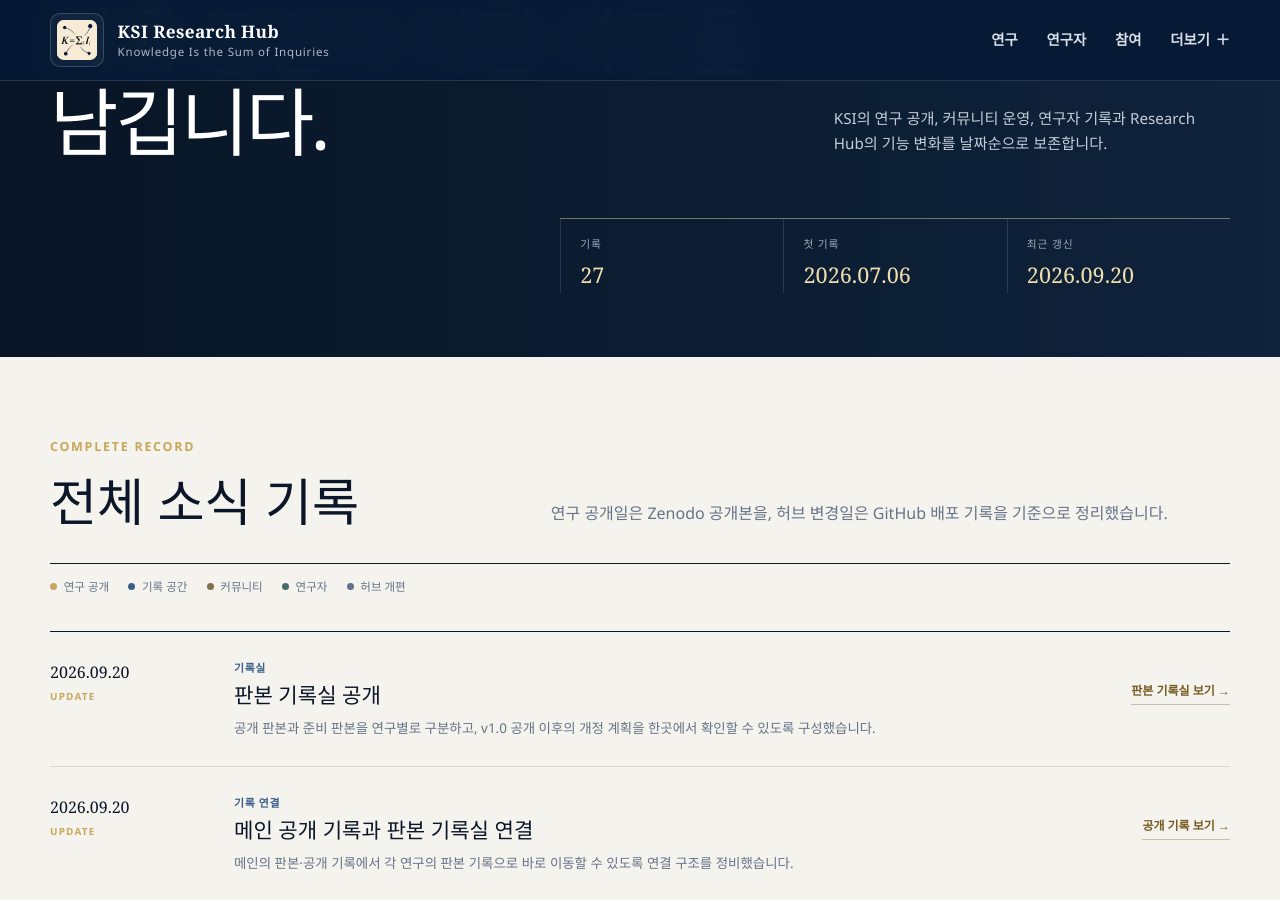
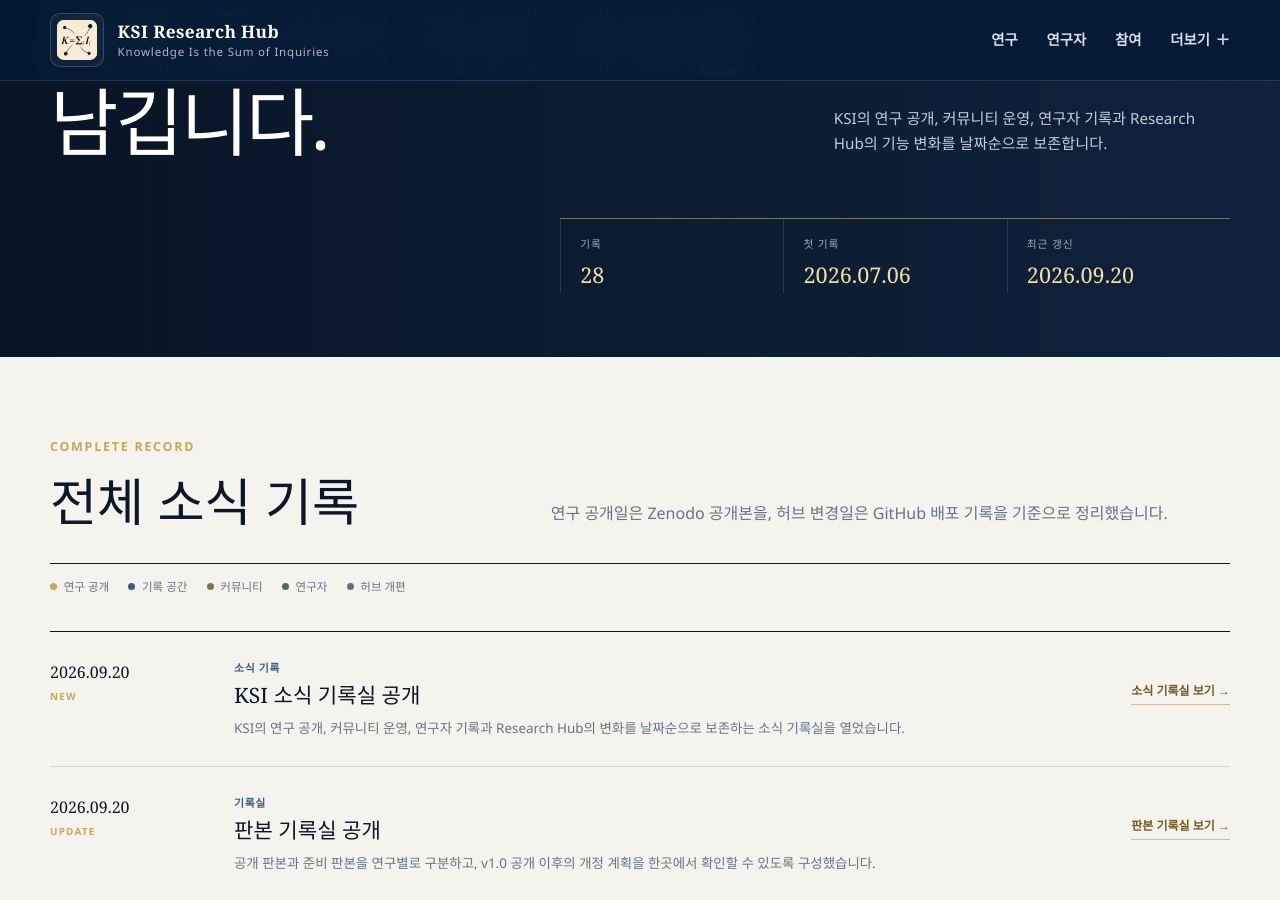
Before and after one commit to SunhoYoon-Hub/KSI-Research-Hub, a Jekyll site: the page built from docs/bulletin.md, in a window 1280 px wide and 900 px high, scrolled down 284 px. Built offline with Jekyll 4.4.1, drawn with Linux system fonts in a browser that asks for light colours.

```diff
--- a/docs/_data/bulletins.yml
+++ b/docs/_data/bulletins.yml
@@ -1,3 +1,14 @@
+- date: "2026-09-20"
+  date_label: "2026.09.20"
+  category: archive
+  category_label: "소식 기록"
+  kicker: "NEW"
+  title: "KSI 소식 기록실 공개"
+  summary: "KSI의 연구 공개, 커뮤니티 운영, 연구자 기록과 Research Hub의 변화를 날짜순으로 보존하는 소식 기록실을 열었습니다."
+  featured: true
+  url: "/bulletin/"
+  link_label: "소식 기록실 보기"
+
 - date: "2026-09-20"
   date_label: "2026.09.20"
   category: archive
@@ -85,7 +96,6 @@
   kicker: "RELEASE"
   title: "팬데믹의 사회적 문제 연구 v1.0 공개"
   summary: "Yoon, Sunho의 「철학·교육학적 관점에서 본 팬데믹의 사회적 문제」를 Zenodo에 공개하고 KSI에 수록했습니다."
-  featured: true
   url: "https://doi.org/10.5281/zenodo.22718001"
   link_label: "Zenodo 공개본"
   external: true
```
